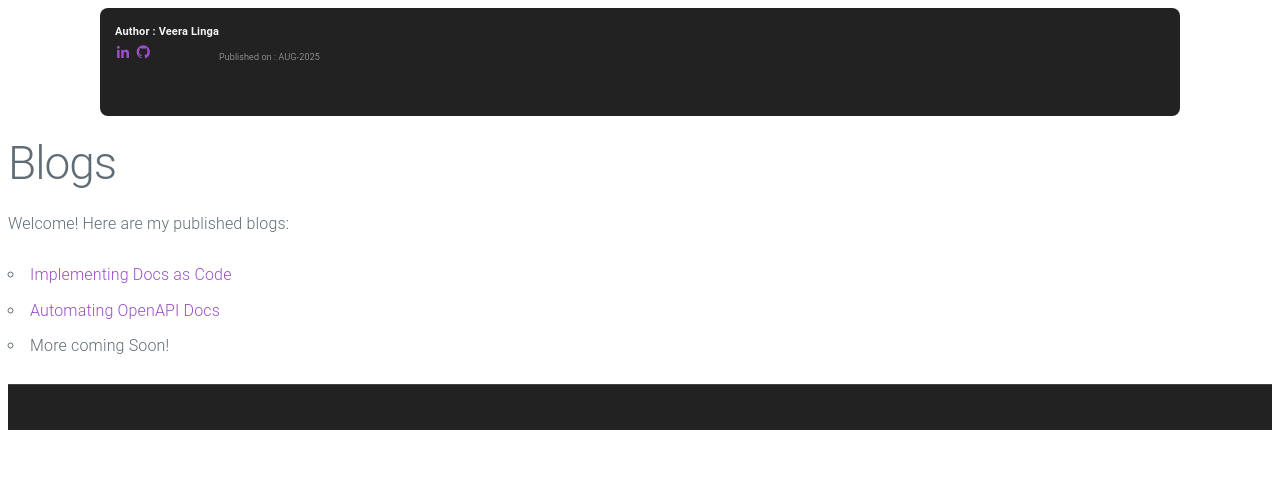
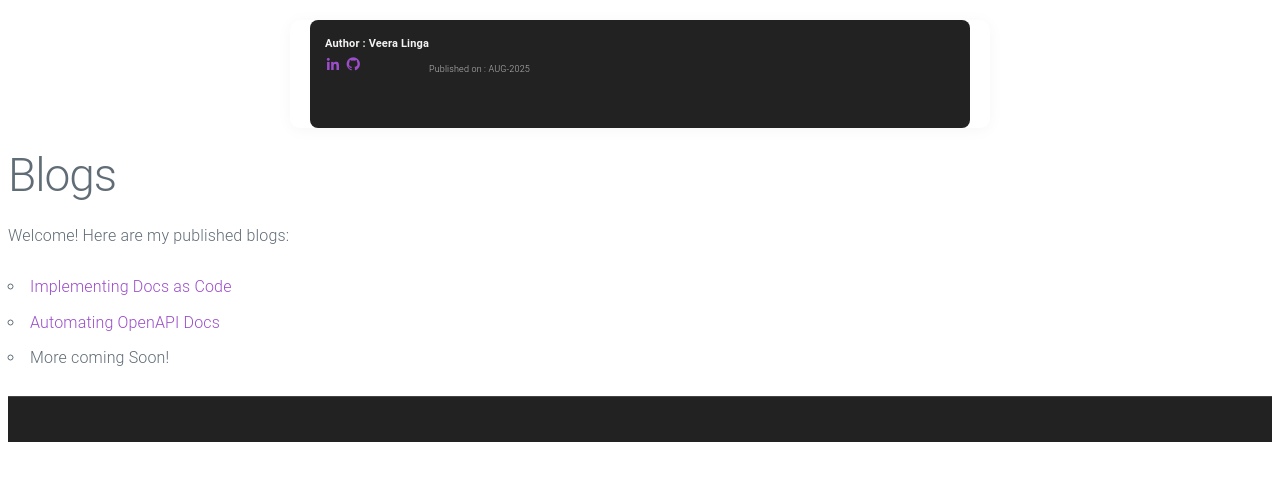
Before and after one commit to veera-linga/blogs, a Jekyll site: the page built from index.md, in a window 1280 px wide. Shown: the top 481 px of the page. Built offline with Jekyll 4.4.1, drawn with Linux system fonts in a browser that asks for light colours; our own code applies the rules of GitHub Pages for plain Markdown files.

Commit message:
Update custom.css

```diff
--- a/assets/css/custom.css
+++ b/assets/css/custom.css
@@ -1,3 +1,21 @@
+.container {
+  max-width: 700px;       /* adjust as needed */
+  margin: 2rem auto;      /* vertical spacing and center horizontally */
+  padding: 0 2rem;        /* horizontal inner padding */
+  background: #fff;       /* optional, for visual contrast */
+  border-radius: 10px;    /* consistent with header */
+  box-shadow: 0 2px 16px rgba(0,0,0,0.04);  /* subtle shadow */
+}
+
+.site-header {
+  background-color: #222;
+  color: #f4f4f4;
+  padding: 1.5rem;
+  border-radius: 7px;         /* smaller radius for subtlety */
+  margin-bottom: 1.5rem;
+}
+
+
 /* Header */
 .site-header {
   background-color: #222; /* dark */
@@ -46,12 +64,20 @@
   text-align: center;
   border-top: 1px solid #444;
 }
-.media-icon a {
-  font-size: 18px;
-  display: inline-block;
-  color: #fff; /* The LinkedIn white color */
+
+
+/* LinkedIn blue */
+.media-icon a.linkedin i {
+  color: #ffffff;
+}
+.media-icon a.linkedin i:hover {
+  color: #005983;
 }
 
-.media-icon a:hover {
-  color: #28a8ee; /* A slightly darker shade of blue on hover */
+/* GitHub black or dark blue */
+.media-icon a.github i {
+  color: #ffffff;
 }
+.media-icon a.github i:hover {
+  color: #005983;
+}
```
